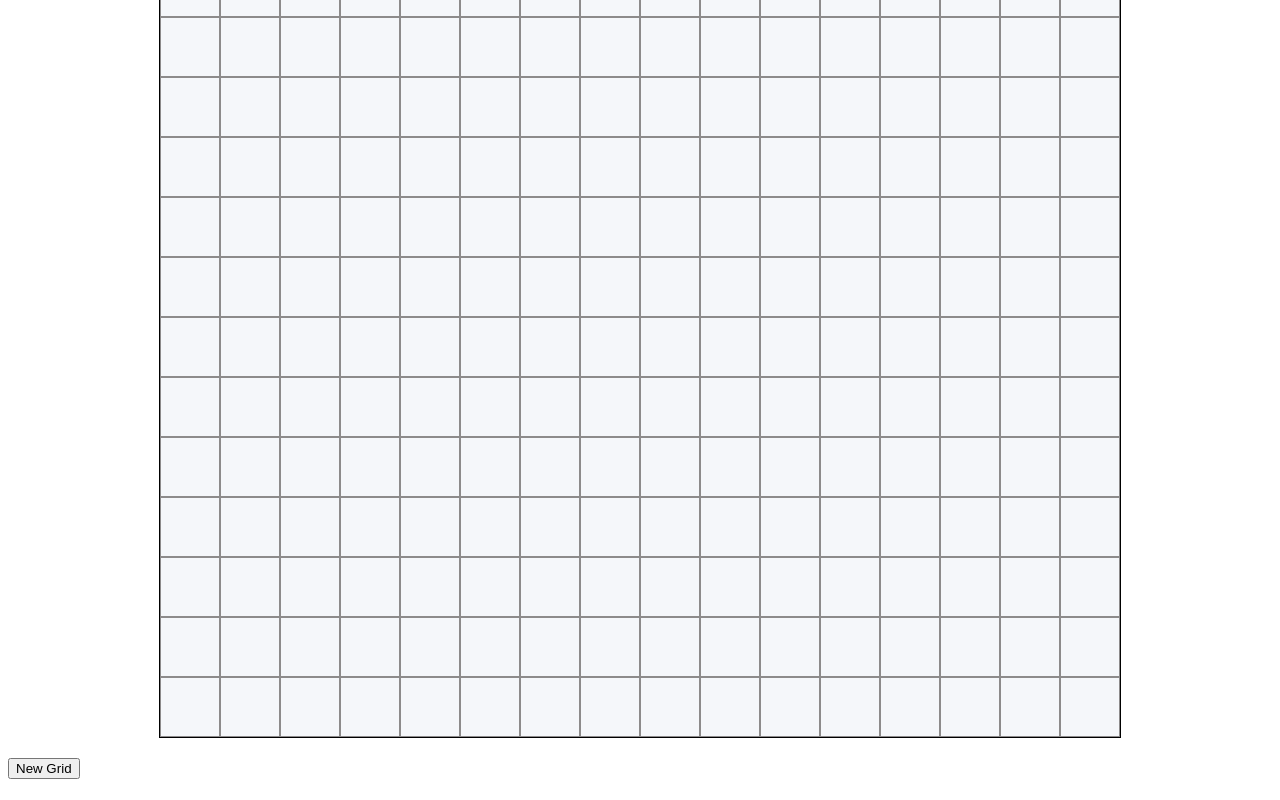
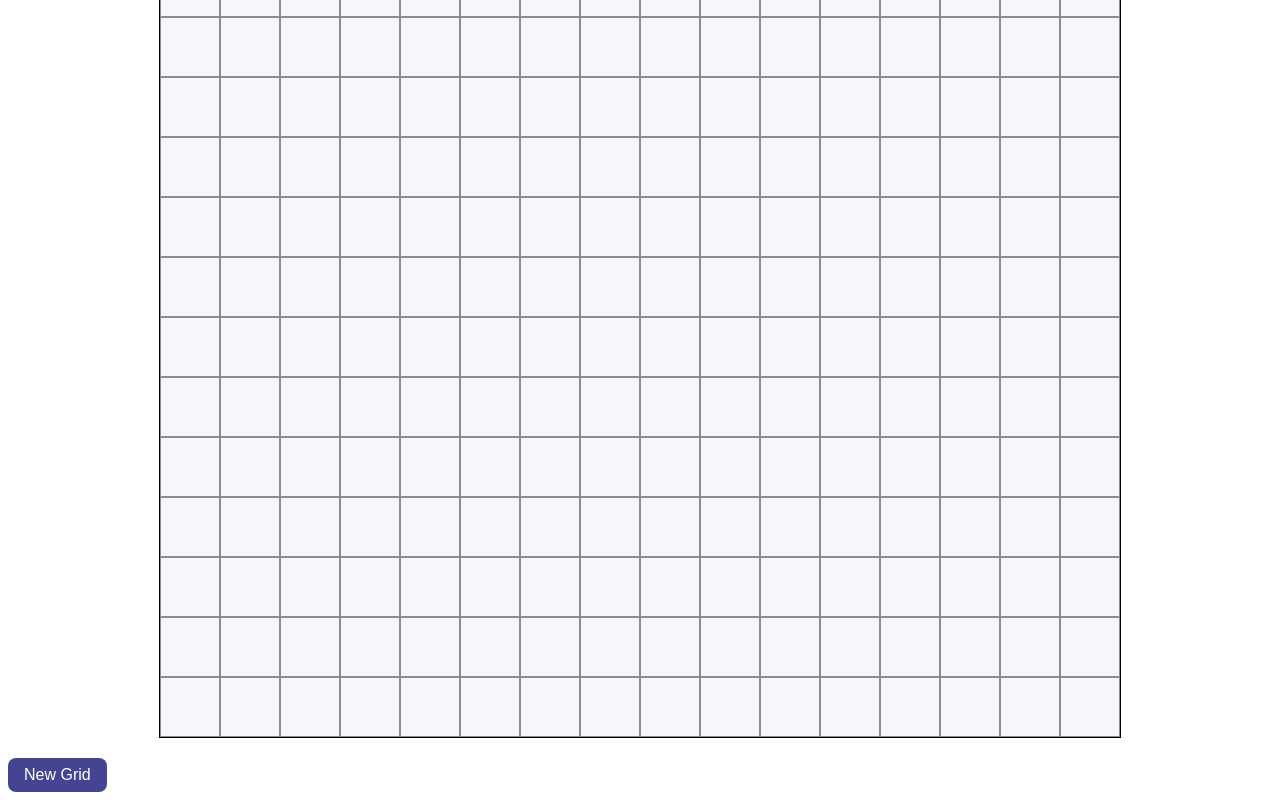
Before and after one commit to Anne-Barbosa/etch-a-sketch, a plain HTML site: page index.html in a window 1280 px wide. Shown: the part 310-1110 px from the top of the page. Drawn offline with Linux system fonts and the light colour scheme.

Commit message:
Style h1 and button with CSS

```diff
--- a/styles.css
+++ b/styles.css
@@ -1,6 +1,7 @@
 h1 {
     font-family: 'Segoe UI', Tahoma, Geneva, Verdana, sans-serif;
     text-align: center;
+    color: rgb(68, 68, 146);
 }
 
 #container {
@@ -26,3 +27,13 @@ h1 {
 .rainbow {
     background-color: rgb(202, 139, 139);
 }
+
+button {
+    padding: 8px 16px;
+    font-size: 16px;
+    color: white;
+    background-color: #444492;
+    border: none;
+    border-radius: 8px;
+    cursor: pointer;
+}
```
